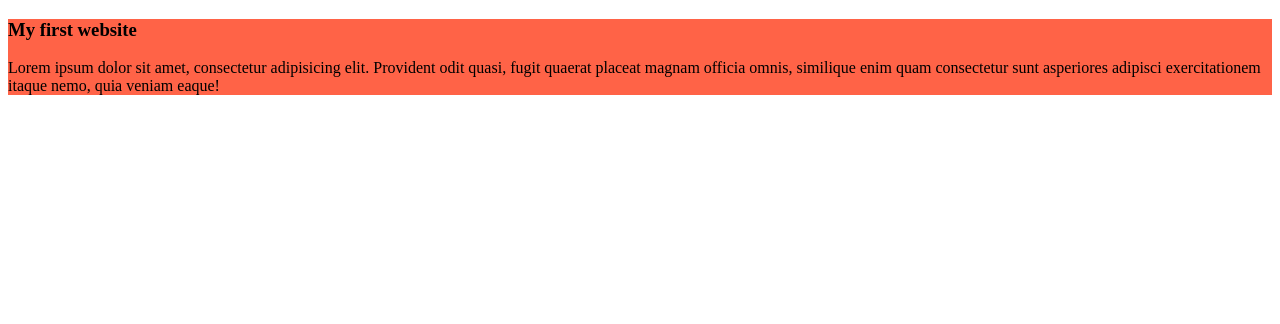
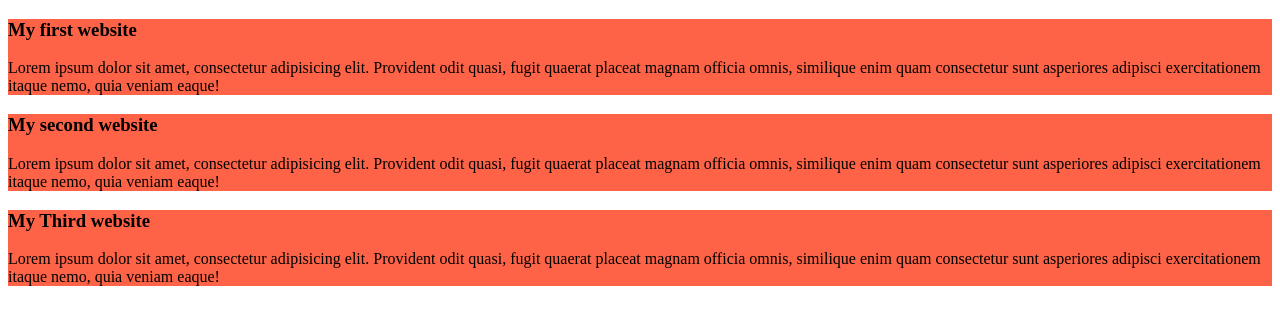
Before and after one commit to Muvin-Mohammad/my-simple-website, a plain HTML site: page index.html in a window 1280 px wide. Drawn offline with Linux system fonts and the light colour scheme.

Commit message:
added the second and the third blog

```diff
--- a/index.html
+++ b/index.html
@@ -11,5 +11,13 @@
         <h3>My first website</h3>
     <p>Lorem ipsum dolor sit amet, consectetur adipisicing elit. Provident odit quasi, fugit quaerat placeat magnam officia omnis, similique enim quam consectetur sunt asperiores adipisci exercitationem itaque nemo, quia veniam eaque!</p>
     </div>
+    <div>
+        <h3>My second website</h3>
+    <p>Lorem ipsum dolor sit amet, consectetur adipisicing elit. Provident odit quasi, fugit quaerat placeat magnam officia omnis, similique enim quam consectetur sunt asperiores adipisci exercitationem itaque nemo, quia veniam eaque!</p>
+    </div>
+    <div>
+        <h3>My Third website</h3>
+    <p>Lorem ipsum dolor sit amet, consectetur adipisicing elit. Provident odit quasi, fugit quaerat placeat magnam officia omnis, similique enim quam consectetur sunt asperiores adipisci exercitationem itaque nemo, quia veniam eaque!</p>
+    </div>
 </body>
 </html>
```
